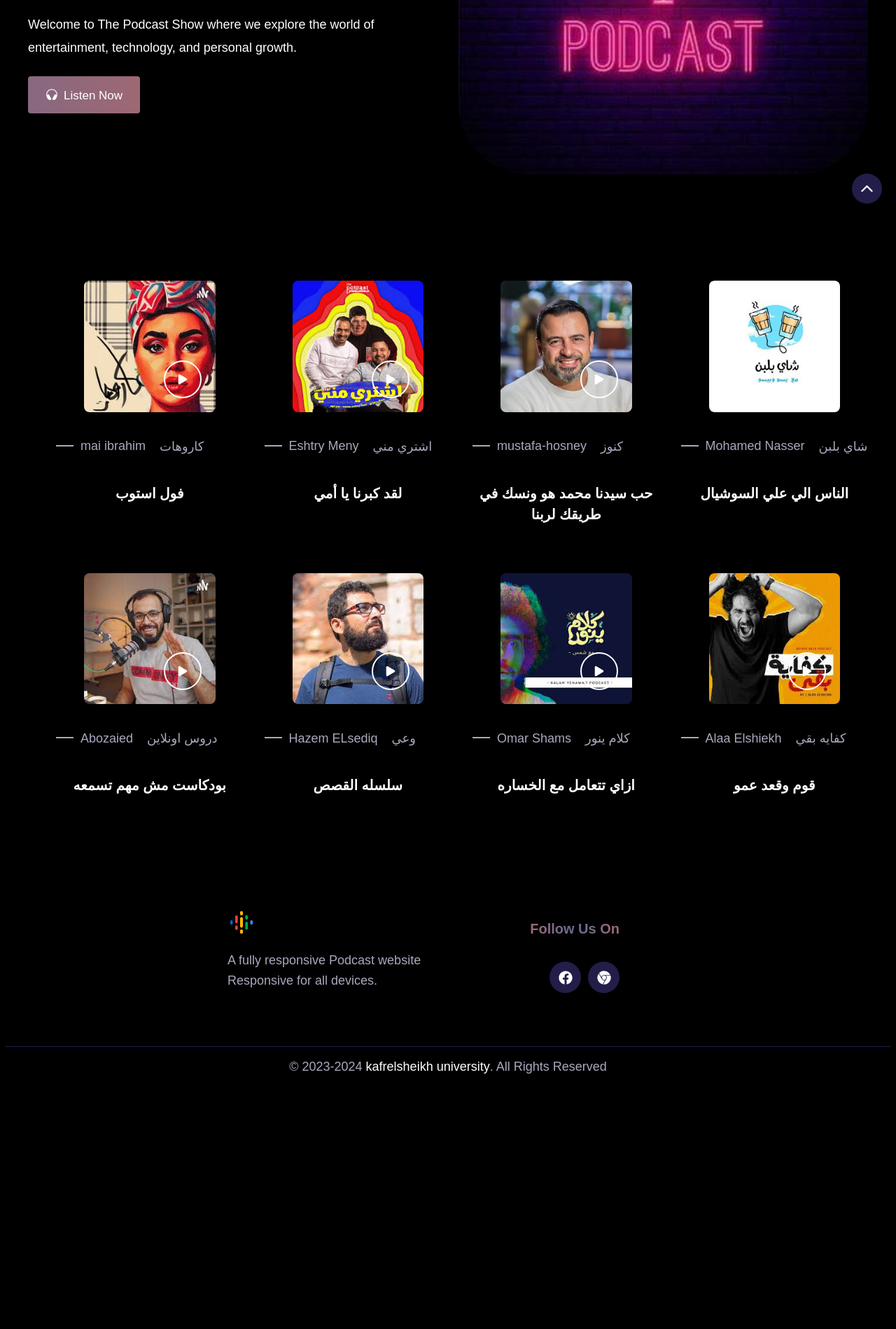
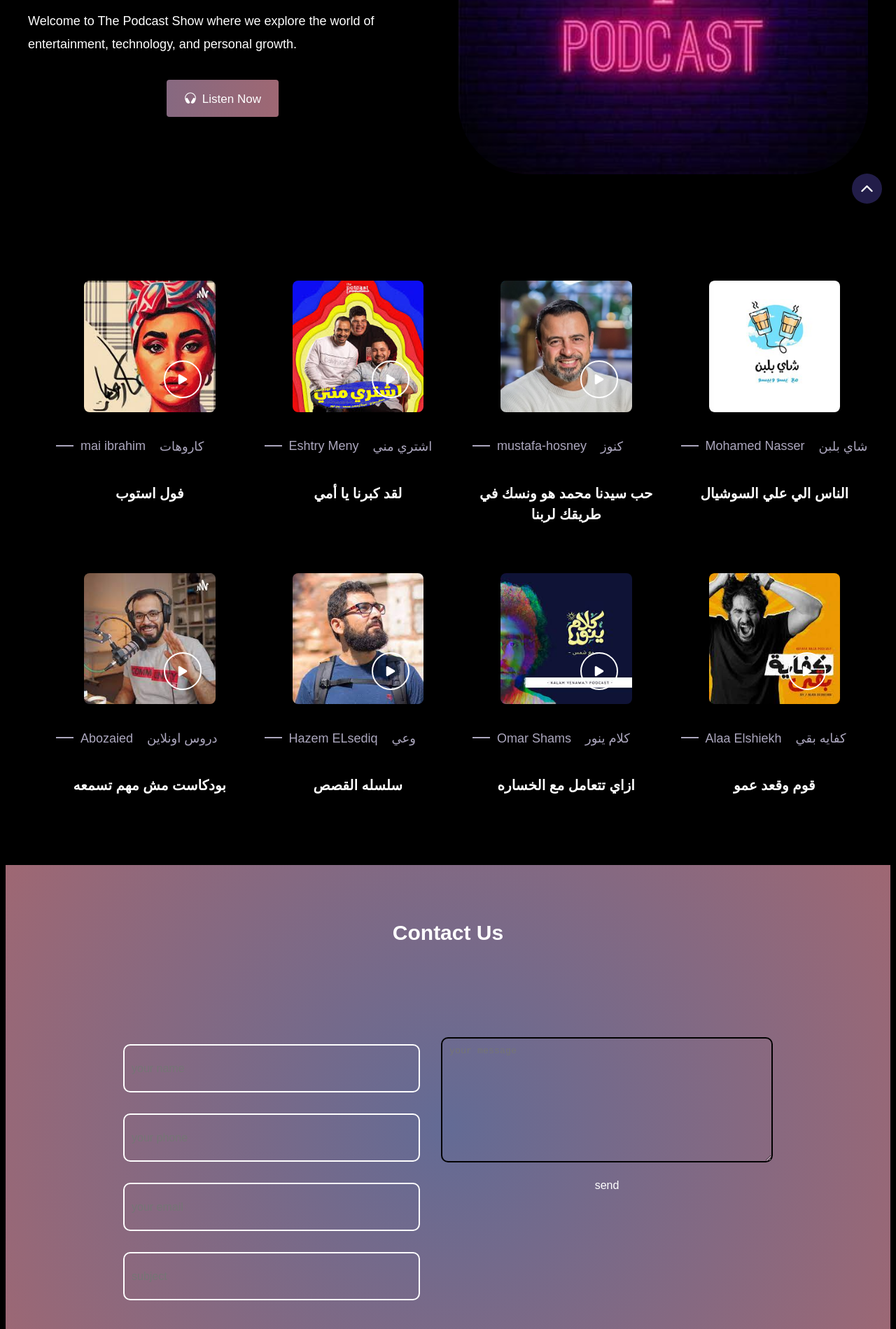
Before and after one commit to Sara-mabrouk/Podcast-website, a PHP site: page / in a window 1280 px wide. Shown: the part 504-2403 px from the top of the page at 70% size. Before the commit the page ends 2057 px from the top, so only its background shows below. Run offline with PHP 8.4, Linux system fonts and the light colour scheme.

Commit message:
Add Cont and update

```diff
--- a/CSS/style.css
+++ b/CSS/style.css
@@ -10,11 +10,8 @@
     --color-error: #FF0000;
     --gradient: radial-gradient(circle, rgba(99, 107, 149, 1) 0%, rgba(205, 134, 149, 0.7708333333333334) 100%);
 
-
     /* Font */
     /* Font Size */
-
-
     --ff-josefin: 'Josefin sans', sans-serif;
     --fs-1: 25px;
     --fs-2: 18px;
@@ -105,12 +102,15 @@
 .btn {
     color: var(--white);
     font-size: var(--fs-4);
-    display: flex;
-    justify-content: center;
-    align-items: center;
     gap: 5px;
     padding: 9px 10px;
     border-radius: 4px;
+    max-width: 100%;
+    max-height: 100%;
+    align-items: center;
+    display: flex;
+    justify-content: center;
+    margin: 10px auto;
 }
 
 .btn-primary {
@@ -619,6 +619,245 @@
 
 }
 
+
+.contact {
+    background:var(--gradient);
+    background-size: cover;
+    position: relative;
+    padding-top: 80px;
+    padding-bottom: 80px;
+}
+
+.contact .overlay {
+    height: 100%;
+    width: 100%;
+    background-color: rgba(218, 218, 218, 0.16);
+    position: absolute;
+    left: 0;
+    top: 0;
+}
+
+.contact .section {
+    z-index: 3;
+    position: relative;
+}
+
+.contact .section .container {
+    z-index: 2;
+    position: relative;
+}
+
+
+.contact .section .container form {
+    position: relative;
+    margin-top: 100px;
+    display: -webkit-box;
+    display: -ms-flexbox;
+    display: flex;
+    gap: 30px;
+    -webkit-box-pack: center;
+    -ms-flex-pack: center;
+    justify-content: center;
+}
+
+.contact h2 {
+    font-weight: bold;
+    font-size: 30px;
+    color: var(--main-color);
+    margin: 0 0 60px;
+    text-align: center;
+}
+@media (max-width: 767px) {
+    .contact .section .container form {
+        -webkit-box-orient: vertical;
+        -webkit-box-direction: normal;
+        -ms-flex-direction: column;
+        flex-direction: column;
+        -webkit-box-pack: center;
+        -ms-flex-pack: center;
+        justify-content: center;
+        -webkit-box-align: center;
+        -ms-flex-align: center;
+        align-items: center;
+        width: 90%;
+        margin: auto;
+    }
+}
+
+.contact .section .container form .left-area {
+    display: -webkit-box;
+    display: -ms-flexbox;
+    display: flex;
+    -webkit-box-orient: vertical;
+    -webkit-box-direction: normal;
+    -ms-flex-direction: column;
+    flex-direction: column;
+    gap: 10px;
+}
+
+@media (max-width: 575px) {
+    .contact .section .container form .left-area {
+        width: 100%;
+    }
+}
+@media (min-width: 576px) and (max-width: 767px) {
+    .section .container form .left-area {
+        width: 100%;
+    }
+}
+
+.contact .section .container form .left-area input {
+    padding: 10px;
+    height: 45px;
+    width: 400px;
+    background-color: var(--sec-color);
+    border: 2px solid;
+    outline: none;
+    border-radius: 10px;
+}
+@media (max-width: 575px) {
+    .contact .section .container form .left-area input {
+        width: 100%;
+    }
+}
+@media (min-width: 576px) and (max-width: 767px) {
+    .contact .section .container form .left-area input {
+        width: 100%;
+    }
+}
+@media (min-width: 768px) and (max-width: 991px) {
+    .contact .section .container form .left-area input {
+        width: 300px;
+    }
+}
+
+.contact .section .container form .left-area input:focus::-webkit-input-placeholder {
+    color: transparent;
+    -webkit-transition: 0.5s;
+    transition: 0.5s;
+}
+
+.contact .section .container form .left-area input:focus::-moz-placeholder {
+    color: transparent;
+    -moz-transition: 0.5s;
+    transition: 0.5s;
+}
+
+.contact .section .container form .left-area input:focus:-ms-input-placeholder {
+    color: transparent;
+    -ms-transition: 0.5s;
+    transition: 0.5s;
+}
+
+.contact .section .container form .left-area input:focus::-ms-input-placeholder {
+    color: transparent;
+    -ms-transition: 0.5s;
+    transition: 0.5s;
+}
+
+.contact .section .container form .left-area input:focus::placeholder {
+    color: transparent;
+    -webkit-transition: 0.5s;
+    transition: 0.5s;
+}
+
+.contact .section .container form .right-area {
+    display: -webkit-box;
+    display: -ms-flexbox;
+    display: flex;
+    -webkit-box-orient: vertical;
+    -webkit-box-direction: normal;
+    -ms-flex-direction: column;
+    flex-direction: column;
+    gap: 10px;
+}
+
+@media (max-width: 575px) {
+    .contact .section .container form .right-area {
+        width: 100%;
+    }
+}
+
+@media (min-width: 576px) and (max-width: 767px) {
+    .contact .section .container form .right-area {
+        width: 100%;
+    }
+}
+
+.contact .section .container form .right-area textarea {
+    width: 450px;
+    height: 155px;
+    background-color: transparent;
+    background-color: var(--sec-color9);
+    border: 2px solid;
+    outline: none;
+    padding: 10px;
+    border-radius: 10px;
+}
+
+@media (max-width: 575px) {
+    .contact .section .container form .right-area textarea {
+        width: 100%;
+    }
+}
+
+@media (min-width: 576px) and (max-width: 767px) {
+    .contact .section .container form .right-area textarea {
+        width: 100%;
+    }
+}
+
+@media (min-width: 768px) and (max-width: 991px) {
+    .contact .section .container form .right-area textarea {
+        width: 300px;
+    }
+}
+
+.contact .section .container form .right-area textarea:focus::-webkit-input-placeholder {
+    color: transparent;
+    -webkit-transition: 0.5s;
+    transition: 0.5s;
+}
+
+.contact .section .container form .right-area textarea:focus::-moz-placeholder {
+    color: transparent;
+    -moz-transition: 0.5s;
+    transition: 0.5s;
+}
+
+.contact .section .container form .right-area textarea:focus:-ms-input-placeholder {
+    color: transparent;
+    -ms-transition: 0.5s;
+    transition: 0.5s;
+}
+
+.contact .section .container form .right-area textarea:focus::-ms-input-placeholder {
+    color: transparent;
+    -ms-transition: 0.5s;
+    transition: 0.5s;
+}
+
+.contact .section .container form .right-area textarea:focus::placeholder {
+    color: transparent;
+    -webkit-transition: 0.5s;
+    transition: 0.5s;
+}
+
+.contact .section .container form .right-area input[type=submit] {
+    padding: 10px;
+    height: 45px;
+    background-color: var(--main-color);
+    color: #fff;
+    outline: none;
+    border: none;
+    border-radius: 10px;
+    cursor: pointer;
+}
+
+
+
+
+
 /* responsive */
 
 /*responsive for larger than 550px*/
--- a/index.html
+++ b/index.html
@@ -310,15 +310,33 @@
 
                 </ul>
             </section>
-
-
-
         </article>
     </main>
-
+<!-- start Contact us  -->
+<div class="contact">
+    <div class="overlay"></div>
+    <div class="section">
+        <div class="container">
+        <h2>Contact Us</h2>
+            <form action="">
+                <div class="left-area">
+                    <input type="text" placeholder="your name" />
+                    <input type="text" placeholder="your phone" />
+                    <input type="email" placeholder="your email" />
+                    <input type="text" placeholder="subject" />
+                </div>
+                <div class="right-area">
+                    <textarea cols="30" rows="10" placeholder="your message"></textarea>
+                    <input type="submit" value="send"/>
+                </div>
+            </form>
+        </div>
+    </div>
+</div>
+    <!-- End Contact us  -->
     <!--
     - #FOOTER
-  -->
+-->
 
     <footer id="contact">
         <div class="footer-top">
@@ -357,6 +375,8 @@
             </div>
         </div>
     </footer>
+
+
 <!-- UP -->
 <a href="#top" class="go-top" data-go-top>
     <ion-icon name="chevron-up-outline"></ion-icon>
@@ -366,7 +386,7 @@
 
     <!--
     - ionicon link
-  -->
+-->
     <script type="module" src="https://unpkg.com/ionicons@5.5.2/dist/ionicons/ionicons.esm.js"></script>
     <script nomodule src="https://unpkg.com/ionicons@5.5.2/dist/ionicons/ionicons.js"></script>
 
```
Also changed, not shown: login.html (+0 -42 lines).
